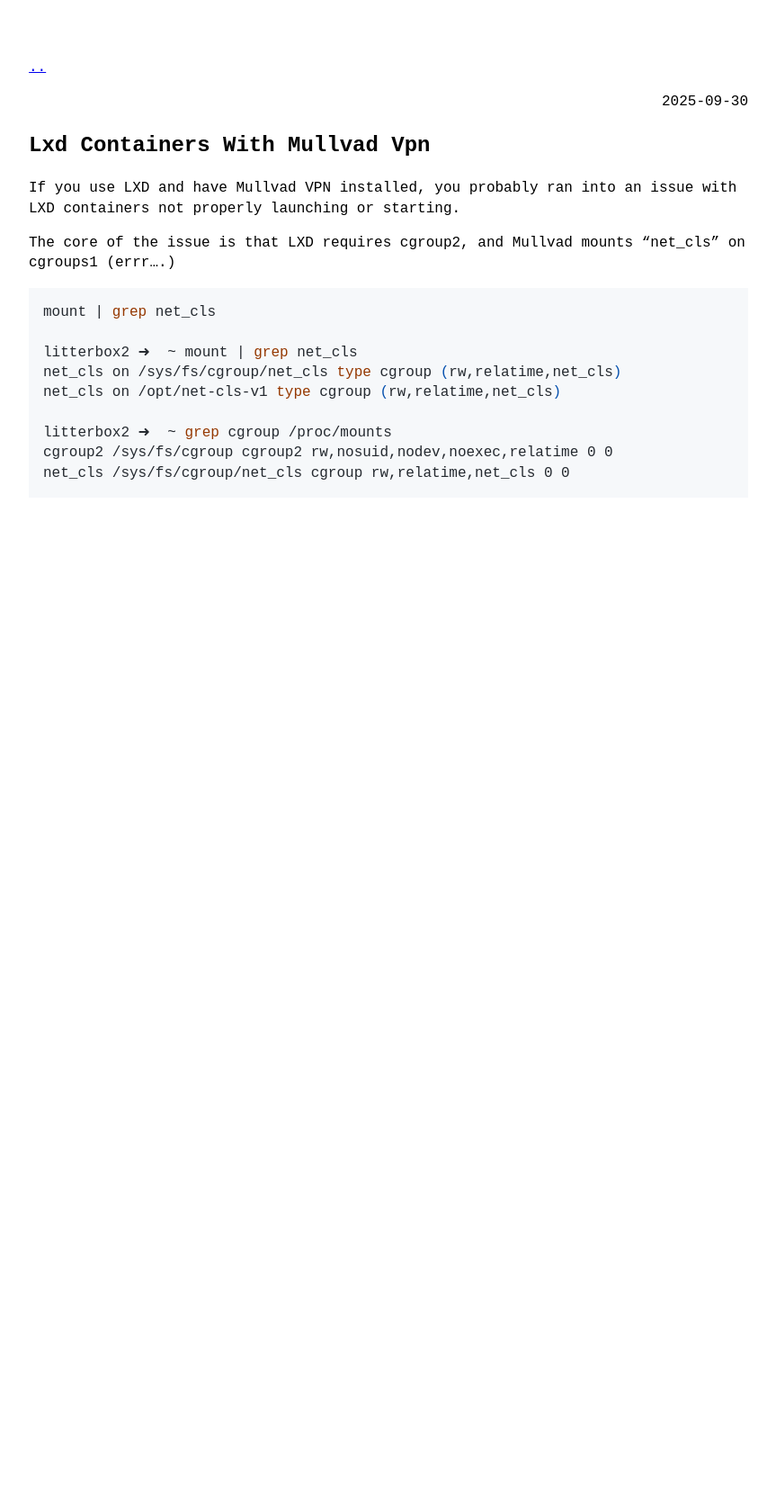
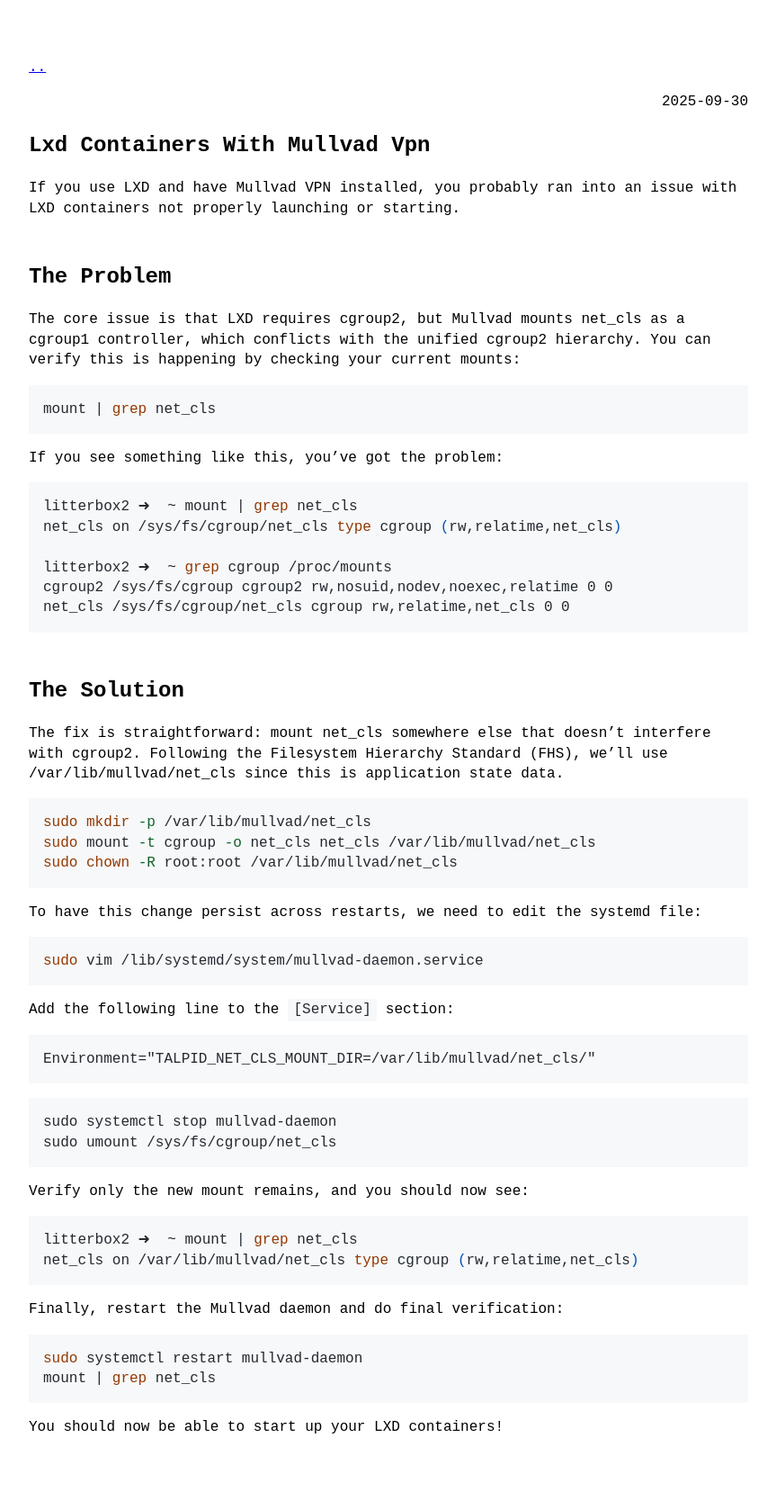
Before and after one commit to hipml/hipml.github.io, a Jekyll site: the page built from _posts/2025-09-30-lxd-containers-with-mullvad-vpn.md, in a window 1280 px wide. Shown: the whole page at 90% size, without its empty margins (208-1071 px from the left). Built offline with Jekyll 4.4.1, drawn with Linux system fonts in a browser that asks for light colours; before the commit the page ends 900 px from its top, so only the background shows below that.

Commit message:
rough draft

````diff
--- a/_posts/2025-09-30-lxd-containers-with-mullvad-vpn.md
+++ b/_posts/2025-09-30-lxd-containers-with-mullvad-vpn.md
@@ -5,16 +5,64 @@ category: projects
 
 If you use LXD and have Mullvad VPN installed, you probably ran into an issue with LXD containers not properly launching or starting.
 
-The core of the issue is that LXD requires cgroup2, and Mullvad mounts "net_cls" on cgroups1 (errr....)
+## The Problem
+
+The core issue is that LXD requires cgroup2, but Mullvad mounts net_cls as a cgroup1 controller, which conflicts with the unified cgroup2 hierarchy. You can verify this is happening by checking your current mounts:
 
 ```bash
 mount | grep net_cls
+```
 
+If you see something like this, you've got the problem:
+
+```bash
 litterbox2 ➜  ~ mount | grep net_cls
 net_cls on /sys/fs/cgroup/net_cls type cgroup (rw,relatime,net_cls)
-net_cls on /opt/net-cls-v1 type cgroup (rw,relatime,net_cls)
 
 litterbox2 ➜  ~ grep cgroup /proc/mounts
 cgroup2 /sys/fs/cgroup cgroup2 rw,nosuid,nodev,noexec,relatime 0 0
 net_cls /sys/fs/cgroup/net_cls cgroup rw,relatime,net_cls 0 0
 ```
+
+## The Solution
+
+The fix is straightforward: mount net_cls somewhere else that doesn't interfere with cgroup2. Following the Filesystem Hierarchy Standard (FHS), we'll use /var/lib/mullvad/net_cls since this is application state data.
+
+```bash
+sudo mkdir -p /var/lib/mullvad/net_cls
+sudo mount -t cgroup -o net_cls net_cls /var/lib/mullvad/net_cls
+sudo chown -R root:root /var/lib/mullvad/net_cls
+```
+
+To have this change persist across restarts, we need to edit the systemd file:
+
+```bash
+sudo vim /lib/systemd/system/mullvad-daemon.service
+```
+
+Add the following line to the `[Service]` section:
+
+```
+Environment="TALPID_NET_CLS_MOUNT_DIR=/var/lib/mullvad/net_cls/"
+```
+
+```
+sudo systemctl stop mullvad-daemon
+sudo umount /sys/fs/cgroup/net_cls
+```
+
+Verify only the new mount remains, and you should now see:
+
+```bash
+litterbox2 ➜  ~ mount | grep net_cls
+net_cls on /var/lib/mullvad/net_cls type cgroup (rw,relatime,net_cls)
+```
+
+Finally, restart the Mullvad daemon and do final verification:
+
+```bash
+sudo systemctl restart mullvad-daemon
+mount | grep net_cls
+```
+
+You should now be able to start up your LXD containers!
````
